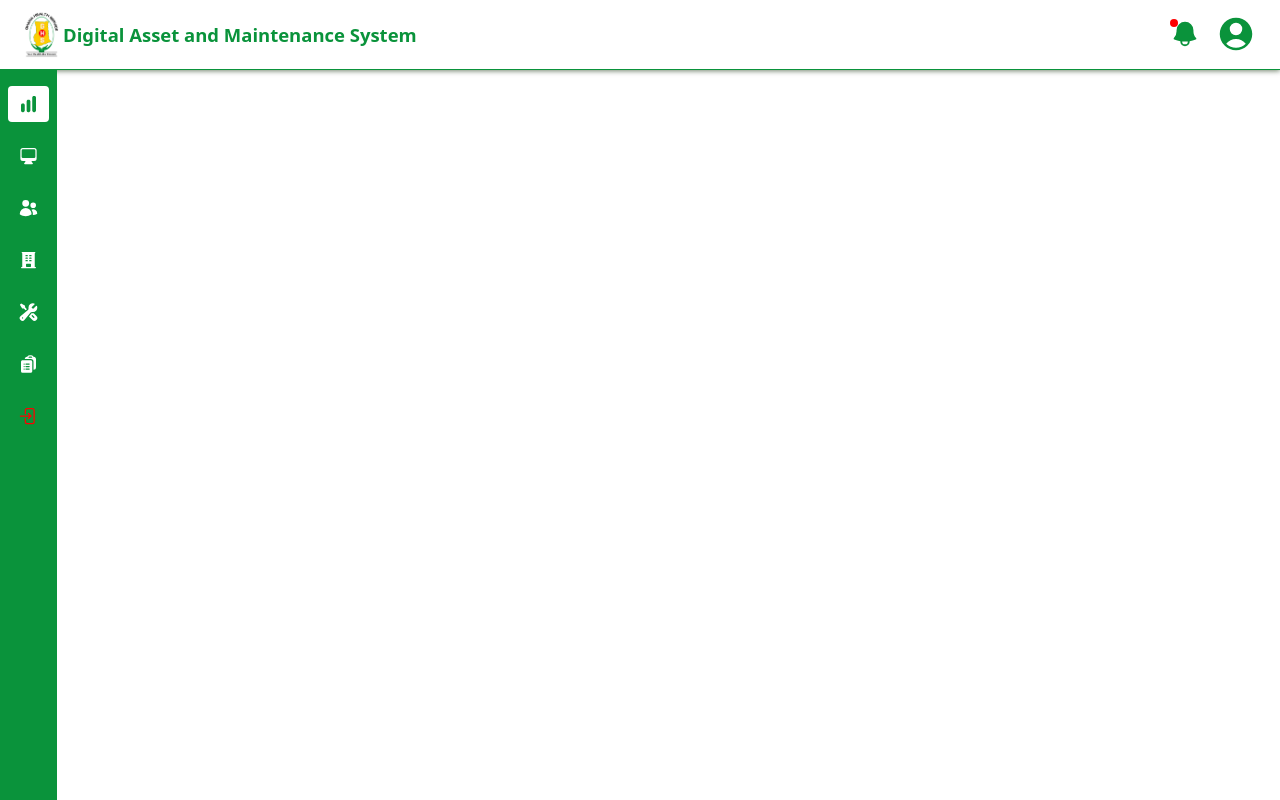
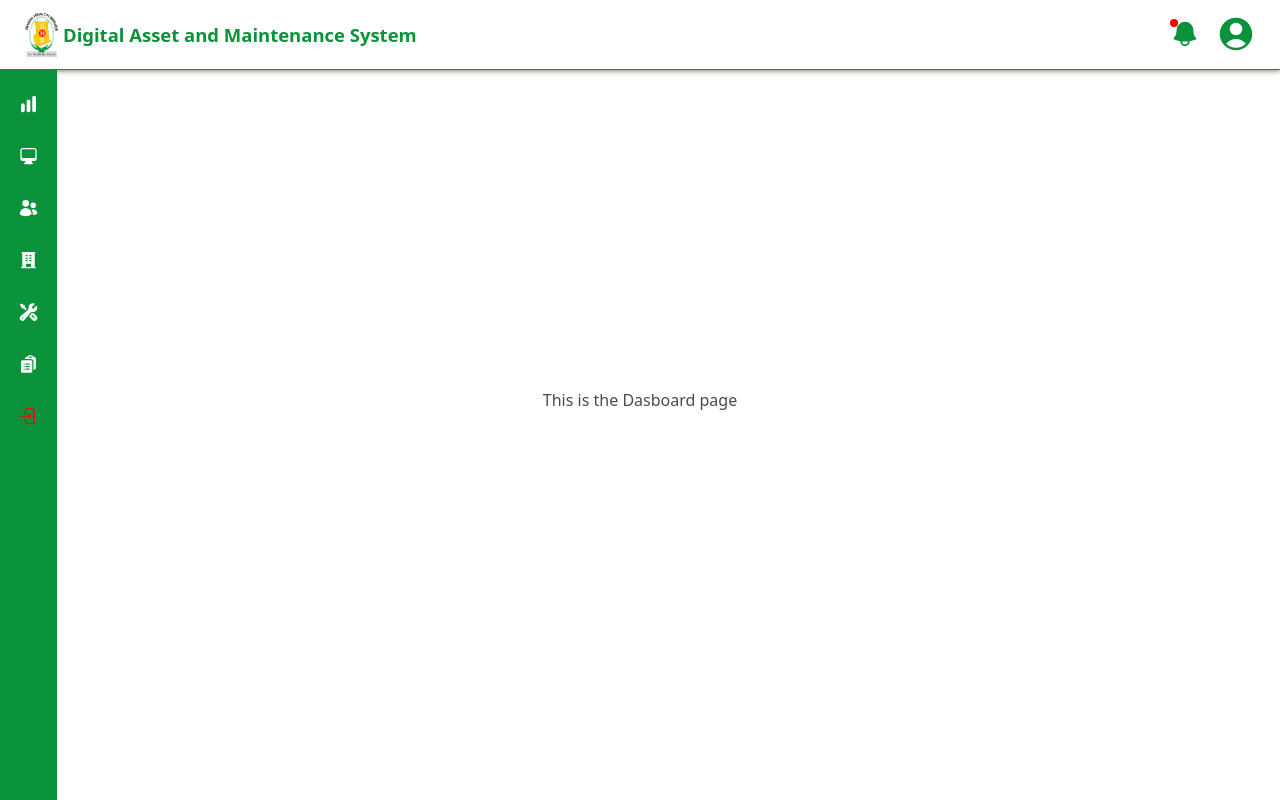
Before and after one commit to Hsarkwah/Frontend-Digital-asset-and-Maintenance-Systems-DAMS, a React (Create React App) app in the folder digital_asset_maintenance_system/: page / in a window 1280 px wide. Built offline with nearby package versions, Linux system fonts and the light colour scheme.

Commit message:
refactor: Layout Refactor
refactor layouts for dynamic use

```diff
--- a/digital_asset_maintenance_system/src/assets/css/SideNavbar.css
+++ b/digital_asset_maintenance_system/src/assets/css/SideNavbar.css
@@ -19,13 +19,27 @@ nav {
     transition: all 0.2s ease-in-out;
 }
 
+.nav-item {
+    margin-bottom: 1rem;
+    padding: 0.5rem;
+    border-radius: 0.25rem;
+    cursor: pointer;
+    display: flex;
+    column-gap: 1rem;
+    align-items: center;
+    justify-content: flex-start;
+    transition: all 0.2s ease-in-out;
+}
+
+
 .nav-list-item a {
     display: inline;
-    width: 25px
 }
 
 .active {
     background-color: var(--White);
+    width: 25px;
+
 }
 
 .active .nav-icon,
--- /dev/null
+++ b/digital_asset_maintenance_system/src/components/Button/index.tsx
@@ -0,0 +1,32 @@
+import { ReactNode } from "react";
+
+interface ButtonBaseProps {
+    title?: string;
+    onClick: () => void,
+    icon?: ReactNode,
+    buttonStyles?: any,
+    buttonClassName?: string,
+    buttonTextStyle?: any,
+    buttonTextClassName?: string,
+    children: ReactNode
+}
+
+
+function ButtonBase({
+    buttonStyles = {},
+    buttonClassName = '',
+    onClick = () => { console.log(" AM Btn Clicked ") },
+    children
+}: Readonly<ButtonBaseProps>): JSX.Element {
+    return (
+        <button
+            onClick={() => { if (onClick !== undefined) { onClick() } }}
+            className={buttonClassName}
+            style={buttonStyles}
+        >
+            {children}
+        </button>
+    )
+}
+
+export { ButtonBase }
--- /dev/null
+++ b/digital_asset_maintenance_system/src/components/Layout/SideBarItem.tsx
@@ -0,0 +1,91 @@
+import { Link } from "react-router-dom";
+import { ArrowRightEndOnRectangleIcon, BuildingOfficeIcon, ChartBarIcon, ClipboardDocumentListIcon, ComputerDesktopIcon, UsersIcon, WrenchScrewdriverIcon } from "@heroicons/react/24/solid"
+
+
+type MenuItem = {
+    title: string,
+    path: string
+}
+
+type SideBarItemProps = {
+    menu: MenuItem,
+    selected: boolean,
+    onClick?: () => void
+}
+
+
+function SideBarItem({ menu, selected, onClick }: Readonly<SideBarItemProps>) {
+    const Icon = IconComponent[menu.title as IconKeys]
+    return (
+        <li >
+            <Link
+                style={styles.sideBarButton}
+                className={selected ? styles.sideBarItemActive : styles.sideBarItem}
+                to={menu.path}
+                onClick={() => { if (onClick !== undefined) { onClick() } }}>
+                {Icon}
+                <span className={styles.sideBarTitle}>{menu.title}</span>
+            </Link>
+        </li>
+    )
+}
+
+
+function LogOutItem({ menu = { title: 'Logout', path: '' }, selected = false, onClick }: Readonly<SideBarItemProps>) {
+    const Icon = menu ? IconComponent[menu.title as IconKeys] : IconComponent['Logout']
+
+    return (
+        <li >
+            <Link
+                style={styles.sideBarButton}
+                className={selected ? styles.sideBarItemActive : styles.sideBarItemLogout}
+                to={menu.path}
+                onClick={() => { if (onClick !== undefined) { onClick() } }}>
+                {Icon}
+                <span className={styles.sideBarTitle}>{menu.title}</span>
+            </Link>
+        </li>
+    )
+}
+
+
+const styles = {
+    sideBarItemActive: 'nav-list-item active',
+    sideBarItem: 'nav-list-item item',
+    navItem: 'nav-item',
+    sideBarItemLogout: 'nav-list-item logout',
+    icon: 'nav-icon',
+    sideBarTitle: 'nav-list-item-description',
+
+    sideBarButton: {
+        // border: '1px solid yellow',
+        width: '100%'
+    }
+}
+
+type IconKeys =
+    | 'Dashboard'
+    | 'Assets'
+    | 'Users'
+    | 'Programs'
+    | 'Maintenance'
+    | 'Roles'
+    | 'Logout'
+    | '';
+
+type IconComponentType = {
+    [key in IconKeys]: JSX.Element;
+};
+
+const IconComponent: IconComponentType = {
+    'Dashboard': <ChartBarIcon className={styles.icon} />,
+    'Assets': <ComputerDesktopIcon className={styles.icon} />,
+    'Users': <UsersIcon className={styles.icon} />,
+    'Programs': <BuildingOfficeIcon className={styles.icon} />,
+    'Maintenance': <WrenchScrewdriverIcon className={styles.icon} />,
+    'Roles': <ClipboardDocumentListIcon className={styles.icon} />,
+    'Logout': <ArrowRightEndOnRectangleIcon className={styles.icon} />,
+    '': <></>
+}
+
+export { SideBarItem, LogOutItem }
--- /dev/null
+++ b/digital_asset_maintenance_system/src/components/Layout/SideBarList.tsx
@@ -0,0 +1,47 @@
+import '../../assets/css/SideNavbar.css';
+import { MenuOption } from '../../layouts/MainLayout';
+import { LogOutItem, SideBarItem } from "./SideBarItem";
+
+
+type MenuItem = {
+    title: string,
+    path: string
+}
+
+type ListProps = {
+    ItemList: MenuItem[],
+    selectedItem?: string,
+    onItemClick?: (menuOption: MenuOption, index: number) => void,
+    onLogoutClick?: () => void,
+}
+
+
+export default function SideBarList({ ItemList = [], onItemClick = () => { }, onLogoutClick, selectedItem }: Readonly<ListProps>) {
+    return (
+        <nav>
+            <ul>
+                {ItemList.map((menu: MenuItem, index: number) => (
+                    <SideBarItem
+                        menu={menu}
+                        key={`${menu.title}-${index}`}
+                        selected={selectedItem === `${index}`}
+                         onClick={() => {
+                            onItemClick(menu, index)
+                        }} />
+                ))}
+
+                {/* log out  */}
+                <LogOutItem
+                    menu={{ title: "Logout", path: "" }}
+                    selected={false}
+                    onClick={onLogoutClick}
+                />
+
+            </ul>
+        </nav>
+    )
+}
+
+
+
+export { }
--- a/digital_asset_maintenance_system/src/components/SideNavbar.tsx
+++ b/digital_asset_maintenance_system/src/components/SideNavbar.tsx
@@ -60,6 +60,7 @@ const SideNavbar = () => {
           </Link>
           <span className='nav-list-item-description'>Logout</span>
         </li>
+
       </ul>
     </nav>
   )
--- a/digital_asset_maintenance_system/src/layouts/MainLayout.tsx
+++ b/digital_asset_maintenance_system/src/layouts/MainLayout.tsx
@@ -1,17 +1,106 @@
 import Header from '../components/Header'
-import SideNavbar from '../components/SideNavbar'
+// import SideNavbar from '../components/SideNavbar'
 import Layouts from '../components/Layouts'
 import logo from '../assets/images/ghs-logo.jpeg'
-import { Outlet } from 'react-router-dom'
+import { Outlet, useNavigate } from 'react-router-dom'
+import SideBarList from '../components/Layout/SideBarList'
+import { useState } from 'react'
+import React from 'react'
+
+
+// const outletContainer = () => <div style={{}}></div>
 
 const MainLayout = () => {
+  // const navigate = useNavigate()
+
+  const [menuList, setMenuList] = useState<MainLayoutMenuOption[]>([]);
+  const [selectedMenu, setSelectedMenu] = useState<string>('');
+
+  React.useEffect(() => {
+    const menu = MainLayoutMenuData.get(menuOption);
+    if (menu) setMenuList(menu);
+  }, [])
+
+  function onMenuClick(menu: MenuOption, index: number) {
+    console.log(`Item ---> ${menu.title} Pressed`)
+    setSelectedMenu(`${index}`);
+
+    // navigate(menu.path)
+  };
+
+  function onLogoClick() {
+    console.log('Logout Button Pressed !!!')
+  };
+
+
   return (
-    <section className='relative w-[100vw] h-[100vh]'>
+    <section className={styles.layoutSection}>
       <Header logo={logo} title={Layouts.title} />
-      <SideNavbar />
+      {/* <SideNavbar /> */}
+      <SideBarList
+        ItemList={menuList}
+        onItemClick={onMenuClick}
+        selectedItem={selectedMenu}
+        onLogoutClick={onLogoClick}
+      />
+      {/* TO DO : Bound Outlet in a View */}
       <Outlet />
     </section>
   )
 }
 
+export type MenuOption = {
+  title: string;
+  path: string;
+};
+
+type MainLayoutMenuOption = {
+  title: string;
+  path: string;
+};
+
+type MainLayoutMenuGroup = 'user-1' | 'user-2' | 'user-3' | 'user-4' | 'user-5';
+
+const MainLayoutMenuData = new Map<MainLayoutMenuGroup, MainLayoutMenuOption[]>();
+
+MainLayoutMenuData.set('user-1', [
+  { title: 'Dashboard', path: '/' },
+  { title: 'Assets', path: '/' },
+  { title: 'Users', path: '/' },
+  { title: 'Programs', path: '/' },
+  { title: 'Maintenance', path: '/' },
+  { title: 'Roles', path: '/' },
+]);
+
+MainLayoutMenuData.set('user-2', [
+  { title: 'Dashboard', path: '/dashboard' },
+  { title: 'Assets', path: '/assets' },
+  { title: 'Users', path: '/users' },
+]);
+
+MainLayoutMenuData.set('user-3', [
+  { title: 'Dashboard', path: '/dashboard' },
+  { title: 'Programs', path: '/programs' },
+  { title: 'Maintenance', path: '/maintenance' },
+]);
+
+MainLayoutMenuData.set('user-4', [
+  { title: 'Dashboard', path: '/dashboard' },
+  { title: 'Assets', path: '/assets' },
+]);
+
+MainLayoutMenuData.set('user-5', [
+  { title: 'Dashboard', path: '/dashboard' },
+]);
+
+// TODO: Get active menu option based on User Login
+const menuOption: MainLayoutMenuGroup = 'user-1';
+
+// TODO: Write mechanism to get from navigation
+// const currentPage = '/dashboard';
+
+const styles = {
+  layoutSection: 'relative w-[100vw] h-[100vh]'
+}
+
 export default MainLayout
--- /dev/null
+++ b/digital_asset_maintenance_system/src/pages/Blank.tsx
@@ -0,0 +1,16 @@
+
+
+function BlankPage({title = 'Blank Page'}: Readonly<{title?: string}>){
+    return (
+        <div style={{
+            display: 'flex',
+            //  background: 'Orange',
+             justifyContent: 'center',
+             alignItems: 'center',
+             height: '100%'}}>
+            This is the {title} page
+        </div>
+    )
+}
+
+export default BlankPage;
```
Also changed, not shown: digital_asset_maintenance_system/src/routers/index.tsx (+9 -1 lines).
